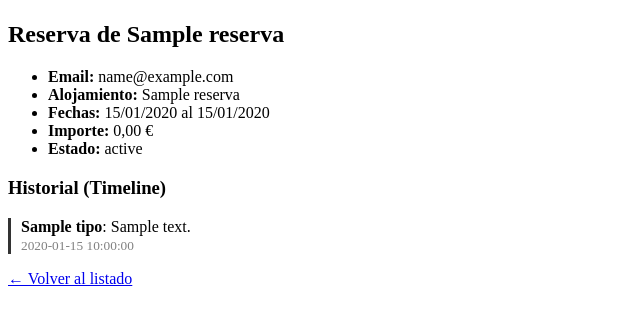
After one commit to martaalopez/GestorReservas, a PHP site: template templates/reservas/detalle.html.twig in a window 1280 px wide. The commit adds this page. Shown: the top 325 px of the page, without its empty margins (0-640 px from the left). Run offline with PHP 8.4, Linux system fonts and the light colour scheme; the template is opened without the code that fills it: most values are stand-ins (such as "Sample title", 1, 10 or a date in 2020); some libraries are stand-ins or nearby versions.

Commit message:
integrar vistas twig

```diff
--- /dev/null
+++ b/templates/base.html.twig
@@ -0,0 +1,11 @@
+<!DOCTYPE html>
+<html>
+    <head>
+        <title>Reserva de alojamiento</title>
+    </head>
+    <body>
+        <header><h1><a href="/vistas/reservas"></a></header>
+        <main> {% block contenido %}{% endblock %}
+        </main>
+    </body>
+</html>
--- /dev/null
+++ b/templates/reservas/detalle.html.twig
@@ -0,0 +1,31 @@
+{% extends 'base.html.twig' %}
+
+{% block titulo %}Detalle de la Reserva #{{ reserva.id }}{% endblock %}
+
+{% block contenido %}
+    <h2>Reserva de {{ reserva.nombre_huesped }}</h2>
+
+    <ul>
+        <li><strong>Email:</strong> {{ reserva.email_huesped }}</li>
+        <li><strong>Alojamiento:</strong> {{ reserva.nombre_alojamiento }}</li>
+        <li><strong>Fechas:</strong> {{ reserva.fecha_entrada|date('d/m/Y') }} al {{ reserva.fecha_salida|date('d/m/Y') }}</li>
+        <li><strong>Importe:</strong> {{ reserva.importe|number_format(2, ',', '.') }} €</li>
+        <li><strong>Estado:</strong> {{ reserva.estado }}</li>
+    </ul>
+
+    <h3>Historial (Timeline)</h3>
+    <ul style="list-style: none; padding-left: 0;">
+        {# Bucle para recorrer los eventos #}
+        {% for evento in eventos %}
+            <li style="margin-bottom: 10px; border-left: 3px solid #333; padding-left: 10px;">
+                <strong>{{ evento.tipo }}</strong>: {{ evento.descripcion }}
+                <br>
+                <small style="color: gray;">{{ evento.fecha_creacion }}</small>
+            </li>
+        {% else %}
+            <li>No hay eventos registrados.</li>
+        {% endfor %}
+    </ul>
+
+    <a href="/vistas/reservas">&larr; Volver al listado</a>
+{% endblock %}
```
Also changed, not shown: public/index.php (+7 -0 lines), templates/reservas/listado.html.twig (added, +40 -0 lines).
